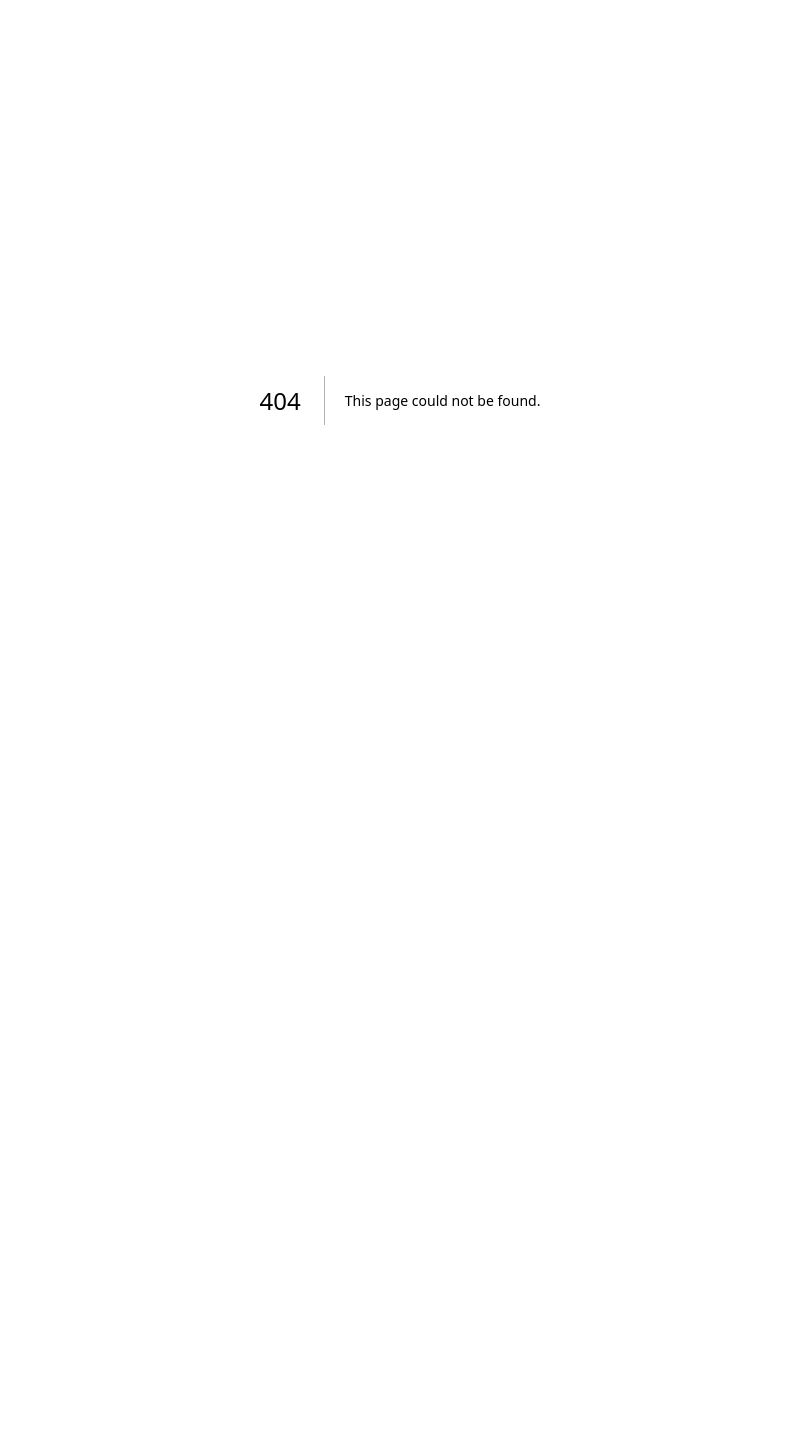
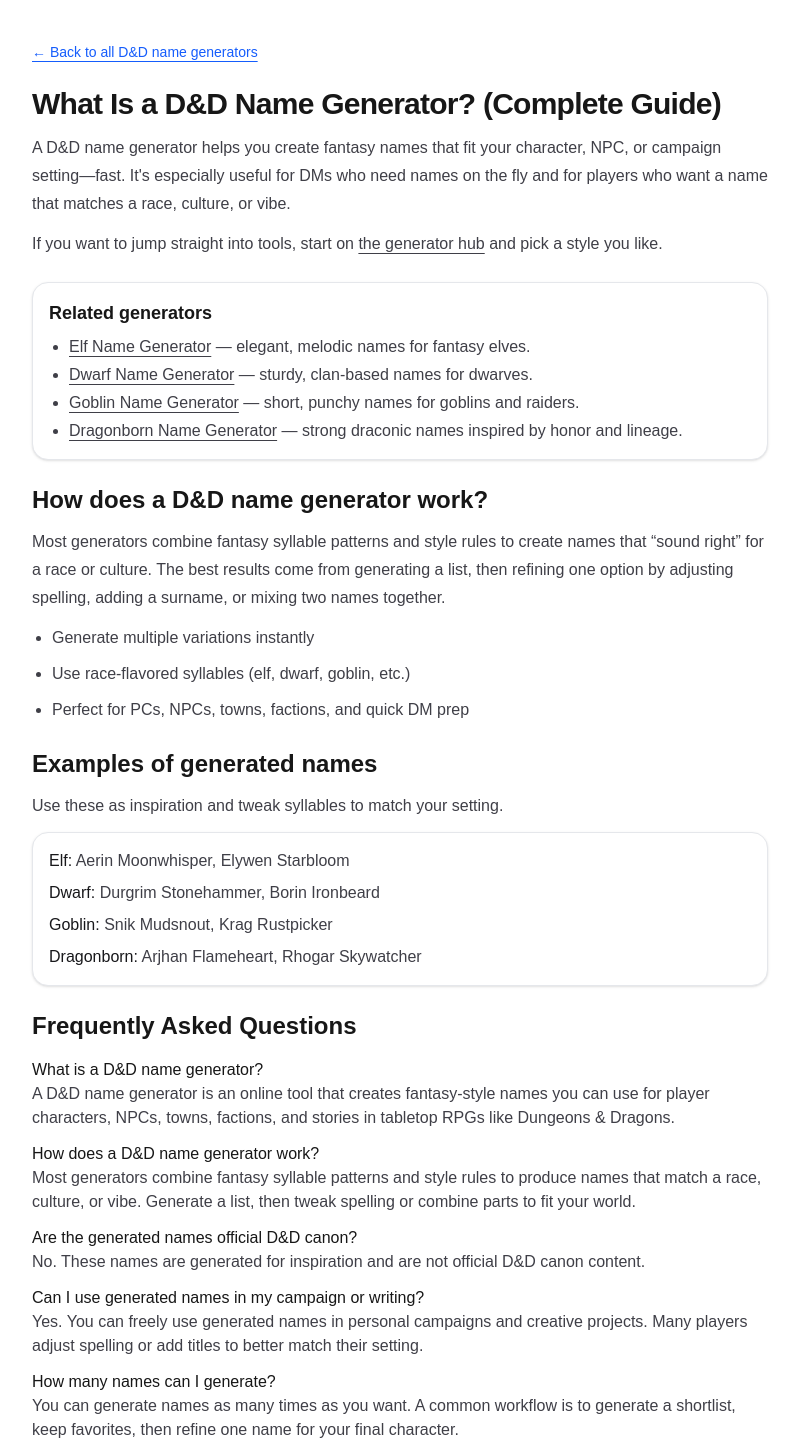
Before and after one commit to Get-1104/dnd-name-generator, a Next.js app: page /guides/dnd-name-generator-guide in a window 1280 px wide. Before the commit this address had no page. Shown: the whole page, without its empty margins (240-1039 px from the left). Before the commit the page ends 800 px from the top, so only its background shows below. Built offline with nearby package versions, Linux system fonts and the light colour scheme; no server answers.

Commit message:
Add D&D name generator guide page

```diff
--- /dev/null
+++ b/app/guides/dnd-name-generator-guide/page.tsx
@@ -0,0 +1,212 @@
+import type { Metadata } from "next";
+import Link from "next/link";
+import { getPageUrl } from "@/lib/site";
+
+export const metadata: Metadata = {
+  title: "What Is a D&D Name Generator? Complete Guide + Examples",
+  description:
+    "Learn what a D&D name generator is, how it works, and how to create names for elves, dwarves, goblins, and more. Includes examples and FAQs.",
+};
+
+export default function DndNameGeneratorGuidePage() {
+  const title = "What Is a D&D Name Generator? (Complete Guide)";
+  const description =
+    "A practical guide to D&D name generators: how they work, how to use them, and examples for popular fantasy races.";
+  const path = "/guides/dnd-name-generator-guide";
+
+  const faq = [
+    {
+      q: "What is a D&D name generator?",
+      a: "A D&D name generator is an online tool that creates fantasy-style names you can use for player characters, NPCs, towns, factions, and stories in tabletop RPGs like Dungeons & Dragons.",
+    },
+    {
+      q: "How does a D&D name generator work?",
+      a: "Most generators combine fantasy syllable patterns and style rules to produce names that match a race, culture, or vibe. Generate a list, then tweak spelling or combine parts to fit your world.",
+    },
+    {
+      q: "Are the generated names official D&D canon?",
+      a: "No. These names are generated for inspiration and are not official D&D canon content.",
+    },
+    {
+      q: "Can I use generated names in my campaign or writing?",
+      a: "Yes. You can freely use generated names in personal campaigns and creative projects. Many players adjust spelling or add titles to better match their setting.",
+    },
+    {
+      q: "How many names can I generate?",
+      a: "You can generate names as many times as you want. A common workflow is to generate a shortlist, keep favorites, then refine one name for your final character.",
+    },
+  ];
+
+  const jsonLd = [
+    {
+      "@context": "https://schema.org",
+      "@type": "WebPage",
+      name: title,
+      description,
+      url: getPageUrl(path),
+      inLanguage: "en",
+      isPartOf: {
+        "@type": "WebSite",
+        name: "D&D Name Generators",
+        url: getPageUrl("/en"),
+      },
+    },
+    {
+      "@context": "https://schema.org",
+      "@type": "BreadcrumbList",
+      itemListElement: [
+        {
+          "@type": "ListItem",
+          position: 1,
+          name: "D&D Name Generators",
+          item: getPageUrl("/en"),
+        },
+        {
+          "@type": "ListItem",
+          position: 2,
+          name: "Guides",
+          item: getPageUrl("/guides/dnd-name-generator-guide"),
+        },
+      ],
+    },
+    {
+      "@context": "https://schema.org",
+      "@type": "FAQPage",
+      mainEntity: faq.map((f) => ({
+        "@type": "Question",
+        name: f.q,
+        acceptedAnswer: {
+          "@type": "Answer",
+          text: f.a,
+        },
+      })),
+    },
+  ];
+
+  return (
+    <>
+      {/* ✅ JSON-LD（保持和工具页一样：直接 script 注入） */}
+      <script
+        type="application/ld+json"
+        dangerouslySetInnerHTML={{ __html: JSON.stringify(jsonLd) }}
+      />
+
+      <section className="mx-auto max-w-3xl px-4 mt-10 space-y-6">
+        {/* ✅ Back（统一回 /en） */}
+        <Link
+          href="/en"
+          className="inline-block text-sm text-blue-600 underline underline-offset-4"
+        >
+          ← Back to all D&amp;D name generators
+        </Link>
+
+        <header className="space-y-3">
+          <h1 className="text-3xl font-semibold tracking-tight">{title}</h1>
+
+          <p className="text-zinc-700 leading-7">
+            A D&amp;D name generator helps you create fantasy names that fit your character,
+            NPC, or campaign setting—fast. It&apos;s especially useful for DMs who need names on
+            the fly and for players who want a name that matches a race, culture, or vibe.
+          </p>
+
+          <p className="text-zinc-700 leading-7">
+            If you want to jump straight into tools, start on{" "}
+            <Link href="/en" className="underline underline-offset-4">
+              the generator hub
+            </Link>{" "}
+            and pick a style you like.
+          </p>
+        </header>
+
+        {/* ✅ Related generators（风格对齐工具页的卡片组件） */}
+        <div className="rounded-2xl border border-gray-200 bg-white p-4 shadow-sm">
+          <h2 className="text-lg font-semibold">Related generators</h2>
+          <ul className="mt-2 list-disc pl-5 space-y-1 text-zinc-700">
+            <li>
+              <Link href="/elf" className="underline underline-offset-4">
+                Elf Name Generator
+              </Link>{" "}
+              — elegant, melodic names for fantasy elves.
+            </li>
+            <li>
+              <Link href="/dwarf" className="underline underline-offset-4">
+                Dwarf Name Generator
+              </Link>{" "}
+              — sturdy, clan-based names for dwarves.
+            </li>
+            <li>
+              <Link href="/goblin" className="underline underline-offset-4">
+                Goblin Name Generator
+              </Link>{" "}
+              — short, punchy names for goblins and raiders.
+            </li>
+            <li>
+              <Link href="/dragonborn" className="underline underline-offset-4">
+                Dragonborn Name Generator
+              </Link>{" "}
+              — strong draconic names inspired by honor and lineage.
+            </li>
+          </ul>
+        </div>
+
+        {/* ✅ 内容块 1：How it works */}
+        <section className="space-y-3">
+          <h2 className="text-2xl font-semibold">How does a D&amp;D name generator work?</h2>
+          <p className="text-zinc-700 leading-7">
+            Most generators combine fantasy syllable patterns and style rules to create names
+            that “sound right” for a race or culture. The best results come from generating a
+            list, then refining one option by adjusting spelling, adding a surname, or mixing
+            two names together.
+          </p>
+          <ul className="list-disc pl-5 space-y-2 text-zinc-700 leading-7">
+            <li>Generate multiple variations instantly</li>
+            <li>Use race-flavored syllables (elf, dwarf, goblin, etc.)</li>
+            <li>Perfect for PCs, NPCs, towns, factions, and quick DM prep</li>
+          </ul>
+        </section>
+
+        {/* ✅ 内容块 2：Examples */}
+        <section className="space-y-3">
+          <h2 className="text-2xl font-semibold">Examples of generated names</h2>
+          <p className="text-zinc-700 leading-7">
+            Use these as inspiration and tweak syllables to match your setting.
+          </p>
+
+          <div className="rounded-2xl border border-gray-200 bg-white p-4 shadow-sm">
+            <ul className="space-y-2 text-zinc-700">
+              <li>
+                <span className="font-medium text-zinc-900">Elf:</span> Aerin Moonwhisper, Elywen
+                Starbloom
+              </li>
+              <li>
+                <span className="font-medium text-zinc-900">Dwarf:</span> Durgrim Stonehammer,
+                Borin Ironbeard
+              </li>
+              <li>
+                <span className="font-medium text-zinc-900">Goblin:</span> Snik Mudsnout, Krag
+                Rustpicker
+              </li>
+              <li>
+                <span className="font-medium text-zinc-900">Dragonborn:</span> Arjhan Flameheart,
+                Rhogar Skywatcher
+              </li>
+            </ul>
+          </div>
+        </section>
+
+        {/* ✅ 可见 FAQ（AI 很喜欢引用这种结构） */}
+        <section className="space-y-4">
+          <h2 className="text-2xl font-semibold">Frequently Asked Questions</h2>
+          <ul className="space-y-3">
+            {faq.map((f) => (
+              <li key={f.q}>
+                <h3 className="font-medium">{f.q}</h3>
+                <p className="text-zinc-700">{f.a}</p>
+              </li>
+            ))}
+          </ul>
+        </section>
+      </section>
+    </>
+  );
+}
--- a/app/sitemap.ts
+++ b/app/sitemap.ts
@@ -12,8 +12,7 @@
   const now = new Date();
 
   /** 固定页面 */
-  const staticPaths = ["/", "/en"];
-
+  const staticPaths = ["/", "/en", "/guides/dnd-name-generator-guide"];
   /** 工具页（来自 SSOT） */
   const toolPaths = (TOOLS ?? [])
     .map((t: any) => t.path || t.href || t.slug)
```
